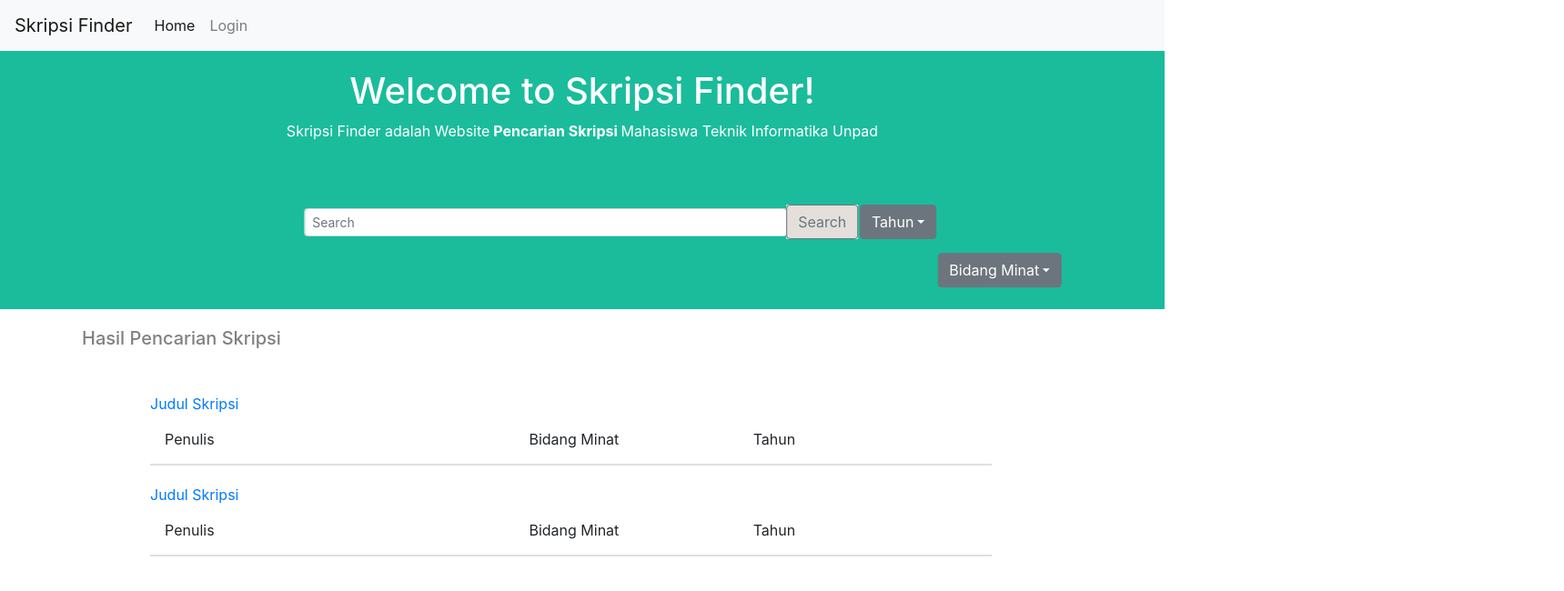
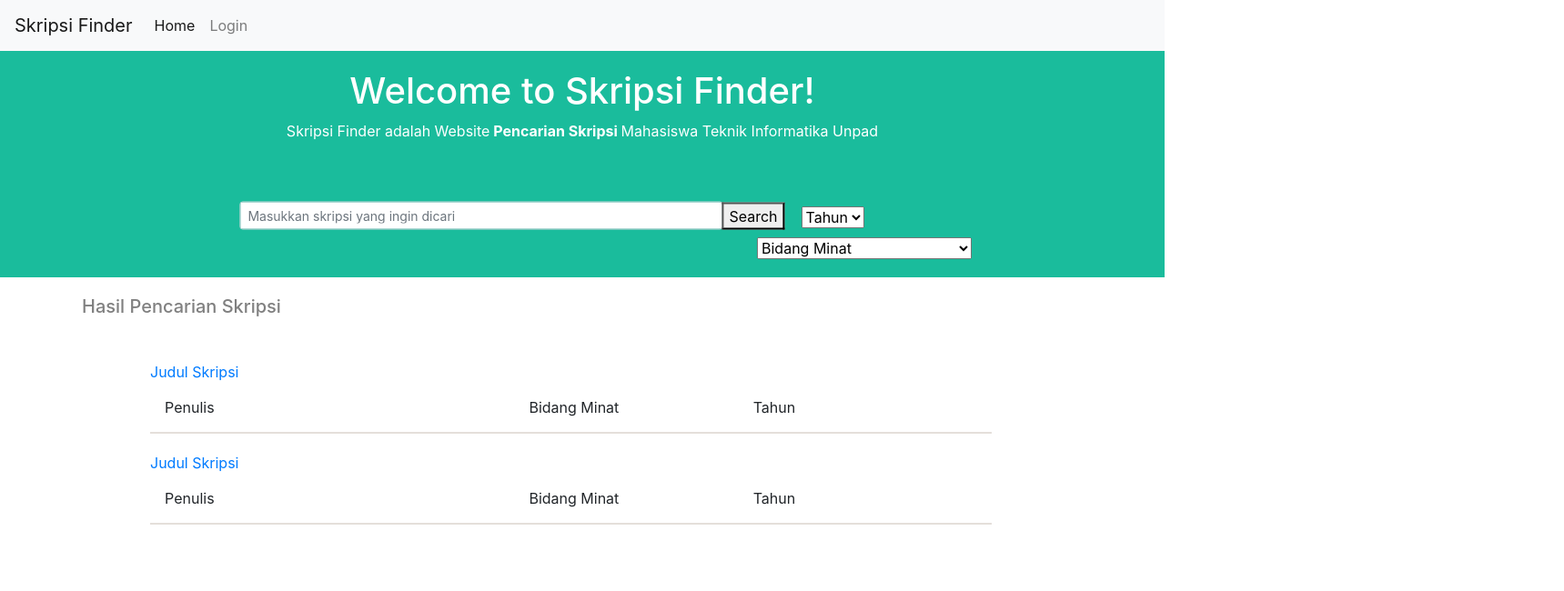
Before and after one commit to fardil/SkripsiFinder, a React (Create React App) app: page /homepage in a window 1280 px wide. Shown: the top 650 px of the page at 91% size, 1719 px wide, since content can reach past the window. Built offline with nearby package versions, Linux system fonts and the light colour scheme.

Commit message:
Added Dropdown

```diff
--- a/src/Assets/style.css
+++ b/src/Assets/style.css
@@ -86,14 +86,16 @@
   width: 120%;
   display: flex;
   align-items: center;
-  transform: translate(40%, 50%);
+  transform: translate(30%, 50%);
   margin-top: 50px;
 }
 
 .dropdown#tahun{
-  transform: translate(28%, -50%);
+  margin-inline-start: 550px;
+  transform: translateY(-10px);
 }
 
 .dropdown#peminatan{
-  transform: translate(37%, -10%);
+  margin-inline-start: 600px;
+  transform: translateX(10px);
 }
--- a/src/Pages/homepage.js
+++ b/src/Pages/homepage.js
@@ -3,11 +3,7 @@
 import axios from 'axios';
 import qs from 'qs';
 import { MDBCol, MDBFormInline, MDBIcon } from "mdbreact";
-
 import 'bootstrap/dist/css/bootstrap.css';
-// import Dropdown from 'react-dropdown';
-// import 'react-dropdown/style.css';
-// import DropdownButton from 'react-dropdown-button'
 
 export default function homepage(){
 return (
@@ -40,36 +36,32 @@
           {/* Search Form  */}
           <MDBCol md="6" >
             <MDBFormInline className="md-form">
-              <input className="form-control form-control-sm ml-3 w-75" type="text" placeholder="Search" aria-label="Search" />
+              <input className="form-control form-control-sm ml-3 w-75" type="text" placeholder="Masukkan skripsi yang ingin dicari" aria-label="Search" />
               <div className="input-group-append">
-                <button className="btn btn-outline-secondary" type="button">Search</button>
+                <button as="input" type="button" value="Submit" active>Search</button>
               </div>
             </MDBFormInline>
           </MDBCol>
 
           {/* Filter Tahun */}
           <div className="dropdown" id="tahun">
-              <button className="btn btn-secondary dropdown-toggle" type="button" id="dropdownMenuButton" data-toggle="dropdown" aria-haspopup="true" aria-expanded="false">
-              Tahun
-              </button>
-              <div className="dropdown-menu" aria-labelledby="dropdownMenuButton">
-                <a className="dropdown-item" href="#">2016</a>
-                <a className="dropdown-item" href="#">2017</a>
-                <a className="dropdown-item" href="#">2018</a>
-                <a className="dropdown-item" href="#">2019</a>
-              </div>
+              <select id = "dropdown">
+                <option value="N/A">Tahun</option>
+                <option value="2016">2016</option>
+                <option value="2017">2017</option>
+                <option value="2018">2018</option>
+                <option value="2019">2019</option>
+            </select>
           </div>
 
           {/* Filter Peminatan */}
           <div className="dropdown" id="peminatan">
-              <button className="btn btn-secondary dropdown-toggle" type="button" id="dropdownMenuButton" data-toggle="dropdown" aria-haspopup="true" aria-expanded="false">
-              Bidang Minat
-              </button>
-              <div className="dropdown-menu" aria-labelledby="dropdownMenuButton">
-                <a className="dropdown-item" href="#">Sistem Informasi</a>
-                <a className="dropdown-item" href="#">Jaringan Komputer</a>
-                <a className="dropdown-item" href="#">Artificial Intelligence</a>
-              </div>
+              <select id = "dropdown">
+                <option value="N/A">Bidang Minat</option>
+                <option value="SIM">Sistem Informasi Multimedia</option>
+                <option value="Jarkom">Jaringan Komputer</option>
+                <option value="AI">Artificial Intelligence</option>
+            </select>
           </div>
         </div>
 
```
